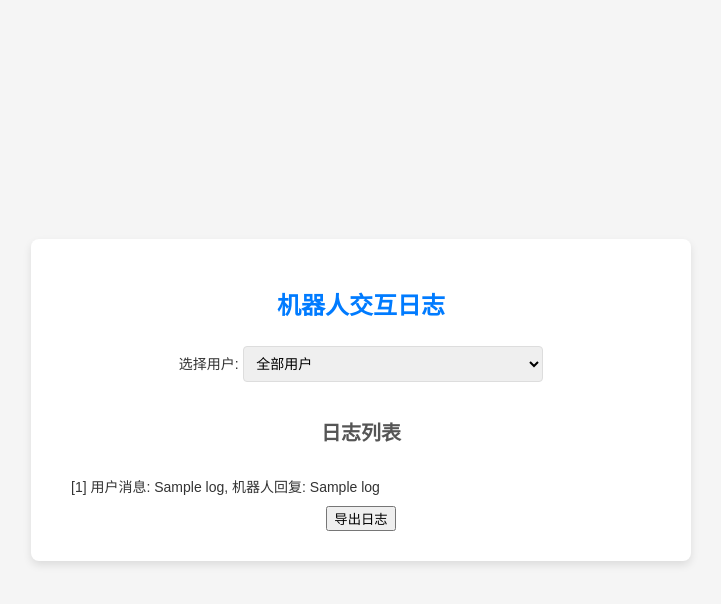
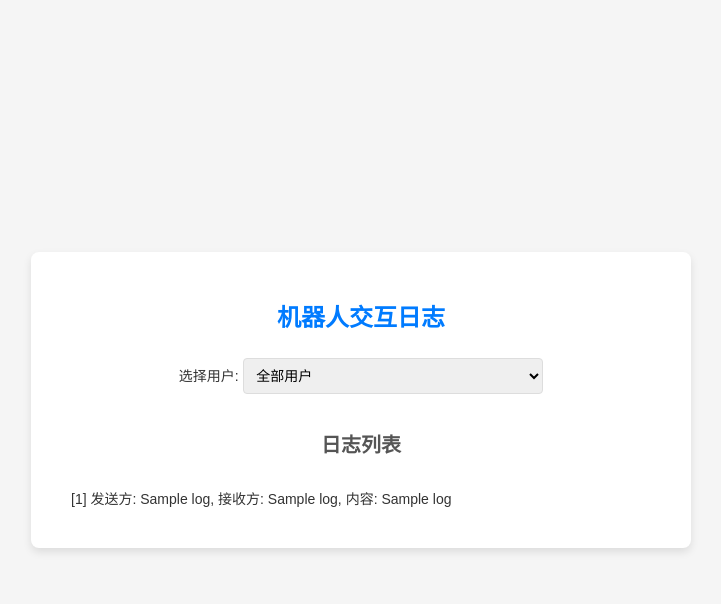
Before and after one commit to l-llll-lll-lll-l/wxbot, a Flask app: template templates/logs.html in a window 1280 px wide. Shown: the top 604 px of the page, without its empty margins (279-1000 px from the left). Run offline with Flask 3, Linux system fonts and the light colour scheme; the template is opened without the code that fills it: most values are stand-ins (such as "Sample title", 1, 10 or a date in 2020).

Commit message:
logs support

```diff
--- a/core/database.py
+++ b/core/database.py
@@ -214,3 +214,8 @@ if __name__ == "__main__":
     db.assign_user_to_bot("bot1", "罗...")
     db.assign_user_to_bot("bot1", "测试")
     db.assign_user_to_bot("bot2", "Charlie")
+
+    db.save_log(time="2021-08-01 12:00:00", sender="罗...", receiver="bot1", content="你好", msg_type="friend")
+    db.save_log(time="2021-08-01 12:00:01", sender="bot1", receiver="罗...", content="Hello", msg_type="reply")
+    db.save_log(time="2021-08-01 12:00:02", sender="测试", receiver="bot1", content="你好", msg_type="friend")
+    db.save_log(time="2021-08-01 12:00:03", sender="bot1", receiver="测试", content="Hello", msg_type="reply")
--- a/templates/logs.html
+++ b/templates/logs.html
@@ -105,14 +105,12 @@
         <div class="log-list">
             <ul id="logList">
                 {% for log in logs %}
-                <li data-user="{{ log[1] }}">
-                    [{{ log[0] }}] 用户消息: {{ log[2] }}, 机器人回复: {{ log[3] }}
+                <li data-user="{{ log[2] }}">
+                    [{{ log[0] }}] 发送方: {{ log[2] }}, 接收方: {{ log[3] }}, 内容: {{ log[4] }}
                 </li>
                 {% endfor %}
             </ul>
         </div>
-
-        <button onclick="location.href='/export_logs'">导出日志</button>
     </div>
 
     <script>
--- a/web.py
+++ b/web.py
@@ -48,7 +48,7 @@ def logs_page():
     users_r = [ log['receiver'] for log in msgs ]
     # combine two lists and remove duplicates
     users = list(set(users_s + users_r))
-    logs = [ msg['content'] for msg in msgs ]
+    logs = [ (msg['time'], msg['msg_type'], msg['sender'], msg['receiver'], msg['content']) for msg in msgs ]
     return render_template('logs.html', users=users, logs=logs)
 
 # 更新机器人和用户关联的路由
```
